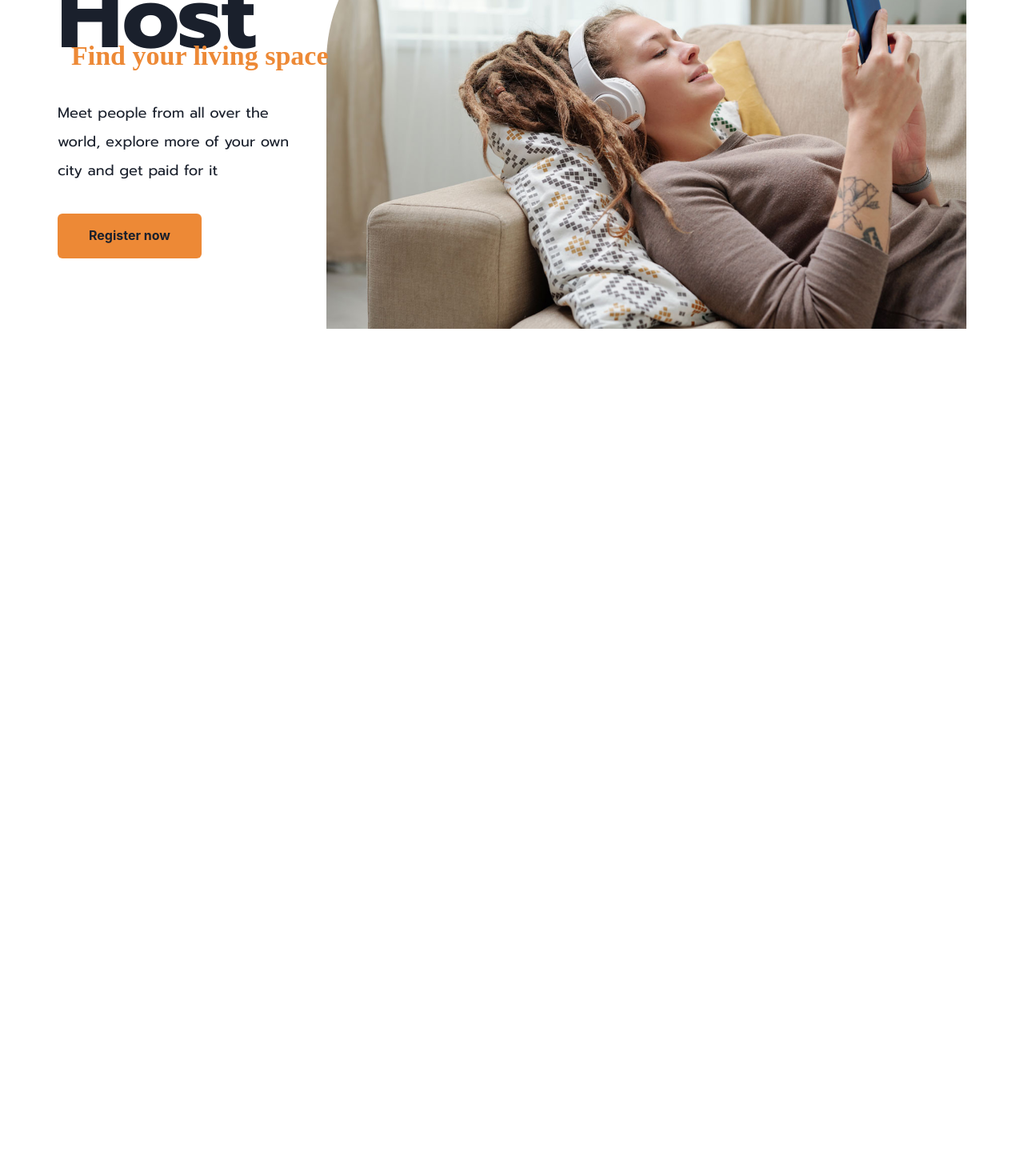
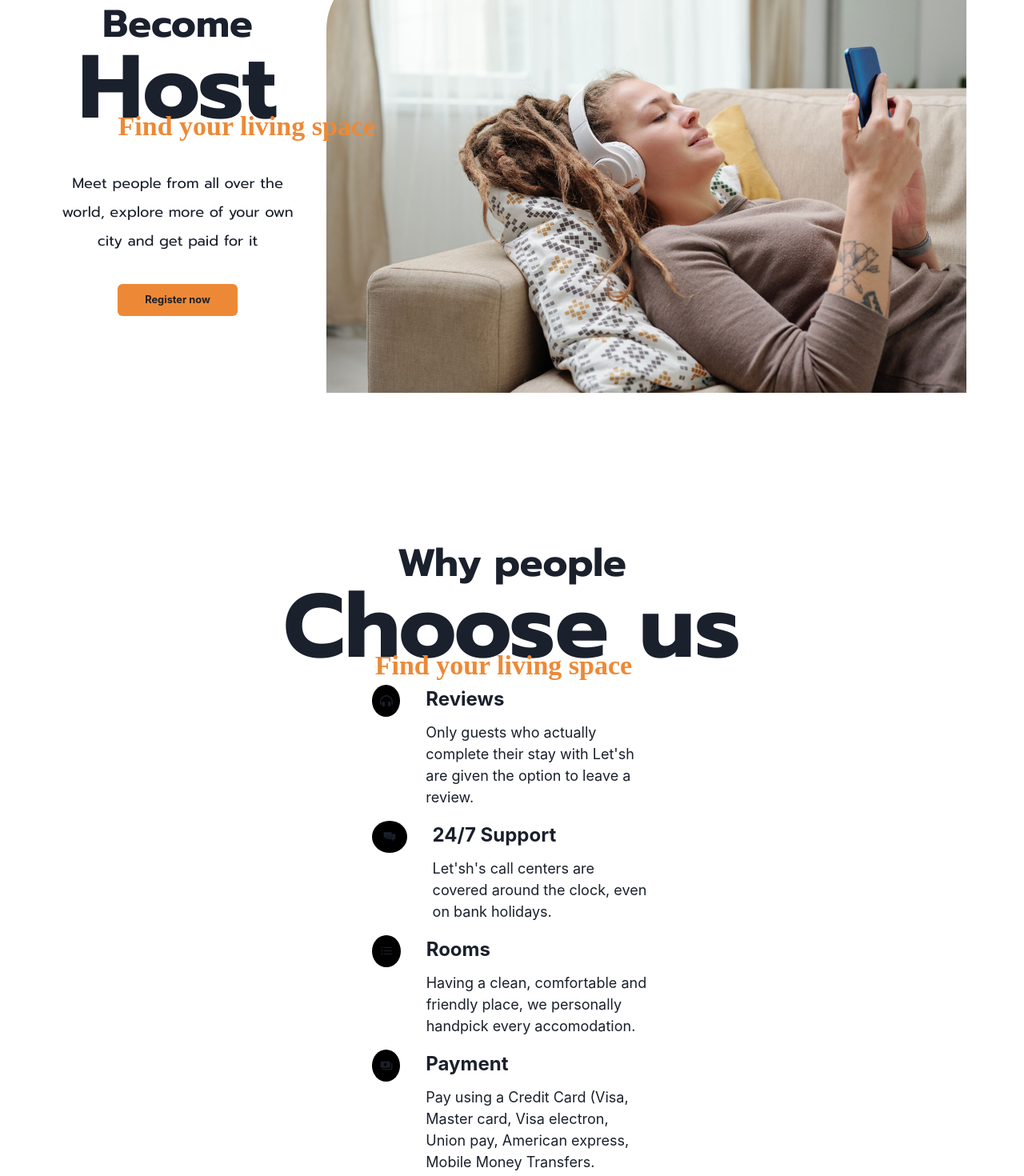
Before and after one commit to donghhan/letsh-client, a React (Vite) app: page / in a window 1280 px wide. Shown: the part 360-1830 px from the top of the page at 80% size. Before the commit the page ends 880 px from the top, so only its background shows below. Built offline with nearby package versions, Linux system fonts and the light colour scheme; a web font is replaced by a local one.

Commit message:
Why Choose Us section editing

```diff
--- a/index.html
+++ b/index.html
@@ -1,5 +1,5 @@
 <!DOCTYPE html>
-<html lang="en" style="box-sizing: border-box; padding: 0; margin: 0">
+<html lang="en">
   <head>
     <meta charset="UTF-8" />
     <link rel="icon" type="image/svg+xml" href="/vite.svg" />
--- a/src/components/Header.tsx
+++ b/src/components/Header.tsx
@@ -41,6 +41,7 @@ export default function Header() {
   return (
     <Box
       as="header"
+      overflowX="hidden"
       zIndex="1000"
       p={{
         lg: "0 1em",
--- a/src/components/home/Title.tsx
+++ b/src/components/home/Title.tsx
@@ -9,11 +9,17 @@ interface ITitle {
 export default function Title({ titlePrefix, title, primary }: ITitle) {
   return (
     <Box as="div" width="fit-content">
-      <Box as="div" position="relative">
+      <Box
+        as="div"
+        position="relative"
+        textAlign={{
+          base: "center",
+        }}
+      >
         <Text
           fontFamily="prompt"
           fontSize={{
-            base: "2rem",
+            base: "7vw",
             sm: "2.5rem",
             md: "3rem",
             lg: "2.5rem",
@@ -28,7 +34,7 @@ export default function Title({ titlePrefix, title, primary }: ITitle) {
         <Text
           fontFamily="prompt"
           fontSize={{
-            base: "5rem",
+            base: "15vw",
             sm: "6rem",
             md: "7rem",
             lg: "6rem",
@@ -53,15 +59,20 @@ export default function Title({ titlePrefix, title, primary }: ITitle) {
               xl: "-.5em",
               "2xl": "-.5em",
             }}
-            left=".5em"
+            left={{
+              base: "20%",
+            }}
             fontFamily="charmonman"
             fontSize={{
-              base: "1.25rem",
+              base: "5vw",
               sm: "1.5rem",
               md: "2.125rem",
               lg: "1.8rem",
               xl: "2.125rem",
               "2xl": "2.125rem",
+            }}
+            textAlign={{
+              base: "initial",
             }}
             color="orange.400"
             fontWeight="semibold"
--- /dev/null
+++ b/src/components/home/WhyChooseUs.tsx
@@ -0,0 +1,81 @@
+import { Flex, Box, Text, useColorMode, IconButton } from "@chakra-ui/react";
+import styled from "@emotion/styled";
+import { GiTalk } from "react-icons/gi";
+import { FaHeadphonesAlt } from "react-icons/fa";
+import { BsListCheck } from "react-icons/bs";
+import { MdPayments } from "react-icons/md";
+
+const items = [
+  {
+    id: "review",
+    icon: <FaHeadphonesAlt />,
+    title: "Reviews",
+    text: "Only guests who actually complete their stay with Let'sh are given the option to leave a review.",
+  },
+  {
+    id: "support",
+    icon: <GiTalk />,
+    title: "24/7 Support",
+    text: "Let'sh's call centers are covered around the clock, even on bank holidays.",
+  },
+  {
+    id: "rooms",
+    icon: <BsListCheck />,
+    title: "Rooms",
+    text: "Having a clean, comfortable and friendly place, we personally handpick every accomodation.",
+  },
+  {
+    id: "payments",
+    icon: <MdPayments />,
+    title: "Payment",
+    text: "Pay using a Credit Card (Visa, Master card, Visa electron, Union pay, American express, Mobile Money Transfers.",
+  },
+];
+
+export default function WhyChooseUsFlexItems() {
+  const { colorMode } = useColorMode();
+
+  return (
+    <Flex
+      flexDirection="column"
+      mt={{ base: "1em", sm: "1em", md: "3em", lg: "1em" }}
+    >
+      {items.map(({ id, icon, title, text }) => {
+        return (
+          <Flex
+            key={id}
+            marginBottom={{ base: "1em" }}
+            width="100%"
+            maxWidth={{ base: "350px" }}
+          >
+            <Flex
+              bgColor="black"
+              width={{ base: "40px", md: "100px" }}
+              height={{ base: "40px" }}
+              justify="center"
+              align="center"
+              borderRadius="50%"
+            >
+              {icon}
+            </Flex>
+            <Box ml={{ base: "1em", sm: "2em" }}>
+              <Text
+                marginBottom="10px"
+                fontWeight="bold"
+                fontSize={{ base: "1rem", md: "1.5rem" }}
+              >
+                {title}
+              </Text>
+              <Text
+                fontSize={{ base: ".8rem", md: "1.125rem" }}
+                maxW={{ base: "200px", md: "800px" }}
+              >
+                {text}
+              </Text>
+            </Box>
+          </Flex>
+        );
+      })}
+    </Flex>
+  );
+}
--- a/src/pages/HomePage.tsx
+++ b/src/pages/HomePage.tsx
@@ -1,12 +1,15 @@
-import { Flex, Text, Button, Image, Box } from "@chakra-ui/react";
+import { Flex, Text, Button, Image, Wrap, WrapItem } from "@chakra-ui/react";
 import Title from "../components/home/Title";
 import * as rest from "../assets/rest.jpg";
+import WhyChooseUsFlexItems from "../components/home/WhyChooseUs";
 
 export default function HomePage() {
   return (
-    // Become Host Section
+    <>
+      {/* Become Host Section */}
       <Flex
         as="section"
+        overflowX="hidden"
         width="100vw"
         height={{
           sm: "fit-content",
@@ -39,34 +42,50 @@ export default function HomePage() {
           "2xl": "center",
         }}
         p={{
+          base: "0 1em",
+          sm: "0 1em",
           lg: "0 3em",
           xl: "0 4.5em",
           "2xl": "0 10em",
         }}
+        m={{
+          base: "5em 0",
+        }}
       >
-      <Flex as="div" direction="column">
+        <Flex as="div" direction="column" align={{ base: "center" }}>
           <Title titlePrefix="Become" title="Host" primary />
           <Text
             mt="2.5em"
             maxWidth="300px"
             lineHeight="2em"
             fontSize={{
+              base: ".9rem",
               lg: "1rem",
               xl: "1.125rem",
               "2xl": "1.125rem",
             }}
             fontFamily="prompt"
             mb="2em"
+            textAlign={{
+              base: "center",
+            }}
           >
-          Meet people from all over the world, explore more of your own city and
-          get paid for it
+            Meet people from all over the world, explore more of your own city
+            and get paid for it
           </Text>
           <Button
             as="a"
             bgColor="orange.400"
-          width="60%"
-          height="3.5rem"
+            width={{
+              base: "50%",
+            }}
+            height={{
+              base: "2.5rem",
+            }}
             fontWeight="bold"
+            fontSize={{
+              base: ".8rem",
+            }}
             _hover={{
               bgColor: "orange.300",
             }}
@@ -89,17 +108,31 @@ export default function HomePage() {
               xl: "null",
               "2xl": "null",
             }}
+            width={{
+              base: "70vw",
+            }}
             maxWidth={{
-            base: "400px",
-            sm: "80%",
               md: "600px",
               lg: "600px",
               xl: "800px",
               "2xl": "800px",
             }}
-          borderTopLeftRadius="200px"
+            borderTopLeftRadius={{
+              base: "80px",
+            }}
           />
         </Flex>
       </Flex>
+      {/* Why people choose us Section */}
+      <Flex
+        as="section"
+        width="100vw"
+        direction={{ base: "column" }}
+        align={{ base: "center" }}
+      >
+        <Title titlePrefix="Why people" title="Choose us" primary />
+        <WhyChooseUsFlexItems />
+      </Flex>
+    </>
   );
 }
--- a/src/styles/theme.ts
+++ b/src/styles/theme.ts
@@ -29,6 +29,22 @@ const theme = extendTheme({
     charmonman: "'Charmonman', cursive",
     rubik: "'Rubik Distressed', cursive",
   },
+  style: {
+    global: {
+      html: {
+        padding: "0",
+        margin: "0",
+        boxSizing: "border-box",
+        overflow: "hidden",
+      },
+      a: {
+        textDecoration: "none",
+      },
+      "ul, li": {
+        listStyle: "none",
+      },
+    },
+  },
 });
 
 export default theme;
```
Lines whose indentation alone changed are shown as unchanged.
